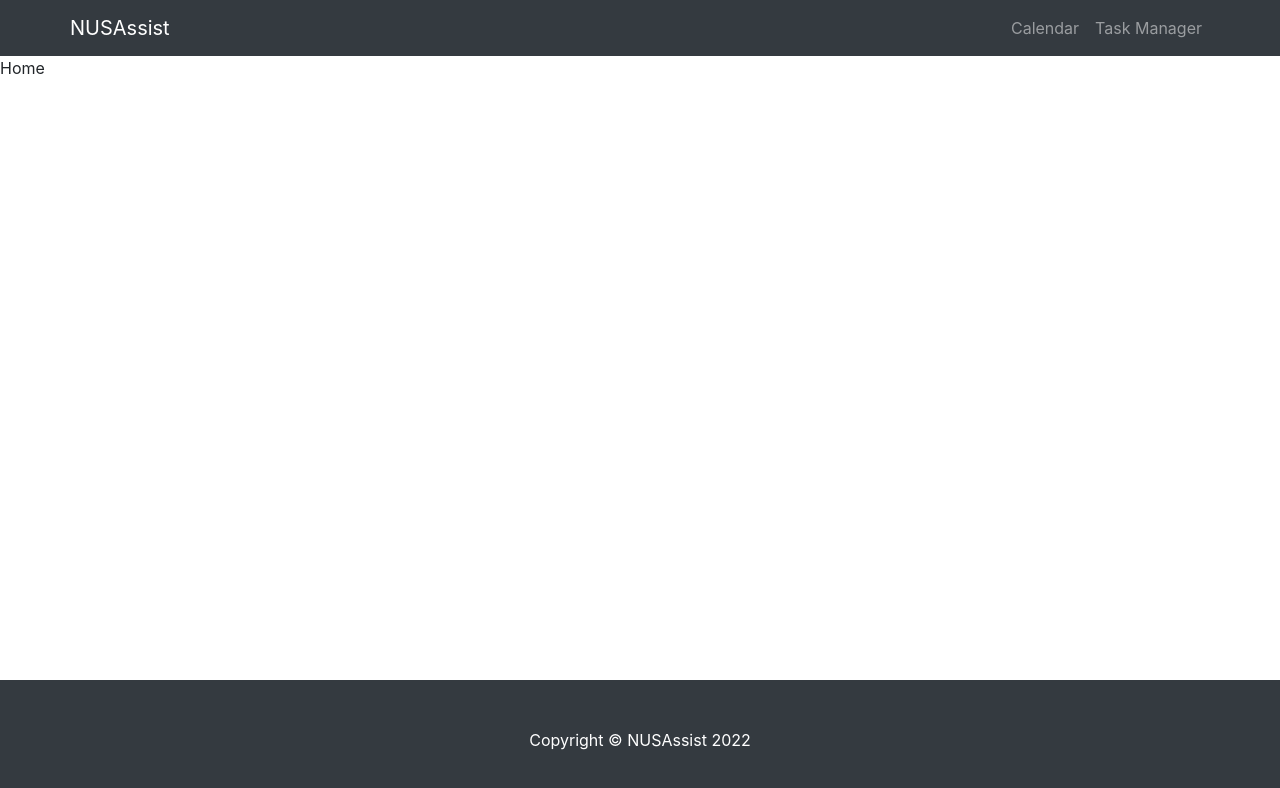
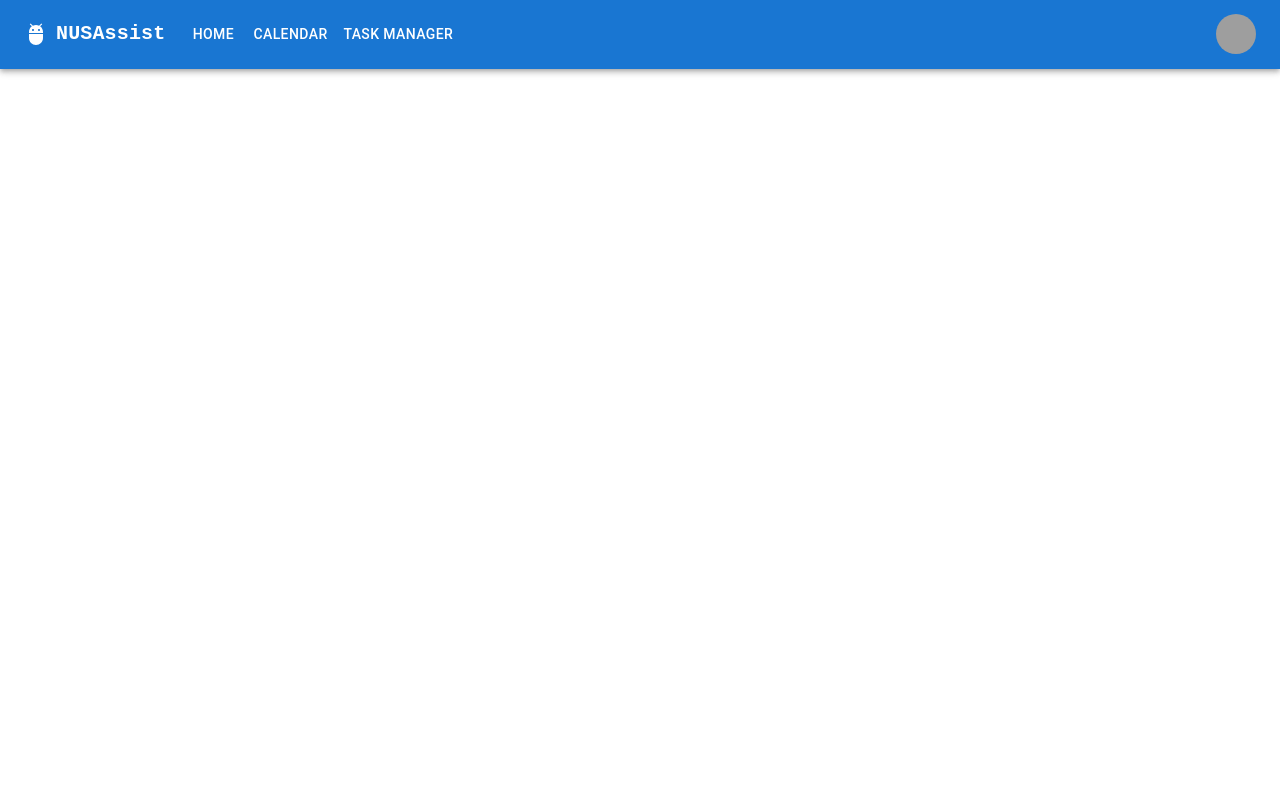
Before and after one commit to paullee18/NUSAssist, a React (Create React App) app: page / in a window 1280 px wide. Shown: the top 788 px of the page. Built offline with nearby package versions, Linux system fonts and the light colour scheme; grey boxes are pictures that could not be loaded.

Commit message:
Used Material UI to route pages and style NavBar

```diff
--- a/package.json
+++ b/package.json
@@ -4,9 +4,14 @@
   "version": "0.1.0",
   "private": true,
   "dependencies": {
+    "@emotion/react": "^11.9.0",
+    "@emotion/styled": "^11.8.1",
+    "@mui/icons-material": "^5.8.0",
+    "@mui/material": "^5.8.1",
     "@testing-library/jest-dom": "^5.16.4",
     "@testing-library/react": "^13.2.0",
     "@testing-library/user-event": "^13.5.0",
+    "firebase": "^9.8.1",
     "react": "^18.1.0",
     "react-dom": "^18.1.0",
     "react-router-dom": "^6.3.0",
--- a/src/App.js
+++ b/src/App.js
@@ -1,28 +1,10 @@
 import './App.css';
-import ReactDOM from "react-dom";
-import { BrowserRouter as Router, Route, Routes } from "react-router-dom"
-import Navigation from "./components/Navigation"
-import Calendar from "./components/Calendar"
-import Footer  from "./components/Footer"
-import TaskManager from "./components/TaskManager"
-import Home from "./components/Home"
-
 
 function App() {
   return (
-    <div>
-      <Router>
-        <Navigation />
-        <Routes>
-          <Route path="/" element={<Home />} />
-          <Route path="/calendar" element={<Calendar />} />
-          <Route path="/task-manager" element={<TaskManager />} />
-        </Routes>
-        <Footer />
-      </Router>
 
-
-    </div>
+      <div>
+      </div>
   );
 }
 
--- a/src/components/Navigation.js
+++ /dev/null
@@ -1,31 +0,0 @@
-import { NavLink } from "react-router-dom";
-
-function Navigation() {
-    return (
-        <div className="navigation">
-            <nav className="navbar navbar-expand navbar-dark bg-dark">
-                <div className="container">
-                    <NavLink className="navbar-brand" to="/">
-                        NUSAssist
-                    </NavLink>
-                    <div>
-                        <ul className="navbar-nav ml-auto">
-                            <li className="nav-item">
-                                <NavLink className="nav-link" to="/calendar">
-                                    Calendar
-                                </NavLink>
-                            </li>
-                            <li className="nav-item">
-                                <NavLink className="nav-link" to="/task-manager">
-                                    Task Manager
-                                </NavLink>
-                            </li>
-                        </ul>
-                    </div>
-                </div>
-            </nav>
-        </div>
-    );
-}
-
-export default Navigation;
--- /dev/null
+++ b/src/components/ResponsiveAppBar.js
@@ -0,0 +1,167 @@
+import * as React from 'react';
+import AppBar from '@mui/material/AppBar';
+import Box from '@mui/material/Box';
+import Toolbar from '@mui/material/Toolbar';
+import IconButton from '@mui/material/IconButton';
+import Typography from '@mui/material/Typography';
+import Menu from '@mui/material/Menu';
+import MenuIcon from '@mui/icons-material/Menu';
+import Container from '@mui/material/Container';
+import Avatar from '@mui/material/Avatar';
+import Button from '@mui/material/Button';
+import Tooltip from '@mui/material/Tooltip';
+import MenuItem from '@mui/material/MenuItem';
+import AdbIcon from '@mui/icons-material/Adb';
+import { NavLink } from "react-router-dom";
+
+const pages = ['Home', 'Calendar', 'Task Manager'];
+const settings = ['Profile', 'Logout'];
+
+const ResponsiveAppBar = () => {
+  const [anchorElNav, setAnchorElNav] = React.useState(null);
+  const [anchorElUser, setAnchorElUser] = React.useState(null);
+
+  const handleOpenNavMenu = (event) => {
+    setAnchorElNav(event.currentTarget);
+  };
+  const handleOpenUserMenu = (event) => {
+    setAnchorElUser(event.currentTarget);
+  };
+
+  const handleCloseNavMenu = () => {
+    setAnchorElNav(null);
+  };
+
+  const handleCloseUserMenu = () => {
+    setAnchorElUser(null);
+  };
+
+  return (
+    <AppBar position="static">
+      <Container maxWidth="xl">
+        <Toolbar disableGutters>
+          <AdbIcon sx={{ display: { xs: 'none', md: 'flex' }, mr: 1 }} />
+          <Typography
+            variant="h6"
+            noWrap
+            component="a"
+            href="/"
+            sx={{
+              mr: 2,
+              display: { xs: 'none', md: 'flex' },
+              fontFamily: 'monospace',
+              fontWeight: 700,
+              color: 'inherit',
+              textDecoration: 'none',
+            }}
+          >
+            NUSAssist
+          </Typography>
+
+          <Box sx={{ flexGrow: 1, display: { xs: 'flex', md: 'none' } }}>
+            <IconButton
+              size="large"
+              aria-label="account of current user"
+              aria-controls="menu-appbar"
+              aria-haspopup="true"
+              onClick={handleOpenNavMenu}
+              color="inherit"
+            >
+              <MenuIcon />
+            </IconButton>
+            <Menu
+              id="menu-appbar"
+              anchorEl={anchorElNav}
+              anchorOrigin={{
+                vertical: 'bottom',
+                horizontal: 'left',
+              }}
+              keepMounted
+              transformOrigin={{
+                vertical: 'top',
+                horizontal: 'left',
+              }}
+              open={Boolean(anchorElNav)}
+              onClose={handleCloseNavMenu}
+              sx={{
+                display: { xs: 'block', md: 'none' },
+              }}
+            >
+              {pages.map((page) => (
+                <MenuItem key={page} onClick={handleCloseNavMenu}>
+                  <Typography textAlign="center">
+                    {page}
+                   </Typography>
+                </MenuItem>
+              ))}
+            </Menu>
+          </Box>
+          <AdbIcon sx={{ display: { xs: 'flex', md: 'none' }, mr: 1 }} />
+          <Typography
+            variant="h5"
+            noWrap
+            component="a"
+            href=""
+            sx={{
+              mr: 2,
+              display: { xs: 'flex', md: 'none' },
+              flexGrow: 1,
+              fontFamily: 'monospace',
+              fontWeight: 700,
+              letterSpacing: '.3rem',
+              color: 'inherit',
+              textDecoration: 'none',
+            }}
+          >
+            LOGO
+          </Typography>
+          <Box sx={{ flexGrow: 1, display: { xs: 'none', md: 'flex' } }}>
+            {pages.map((page) => (
+              <NavLink to= {page === "Home" ? "/" : page === "Calendar" ? "/calendar" : "/task-manager"}>
+              <Button
+                key={page}
+                onClick={handleCloseNavMenu}
+                sx={{ my: 2, color: 'white', display: 'block' }}
+              >
+                {page}
+
+              </Button>
+              </NavLink>
+            ))}
+          </Box>
+
+          <Box sx={{ flexGrow: 0 }}>
+            <Tooltip title="Open settings">
+              <IconButton onClick={handleOpenUserMenu} sx={{ p: 0 }}>
+                <Avatar alt="Remy Sharp" src="/static/images/avatar/2.jpg" />
+              </IconButton>
+            </Tooltip>
+            <Menu
+              sx={{ mt: '45px' }}
+              id="menu-appbar"
+              anchorEl={anchorElUser}
+              anchorOrigin={{
+                vertical: 'top',
+                horizontal: 'right',
+              }}
+              keepMounted
+              transformOrigin={{
+                vertical: 'top',
+                horizontal: 'right',
+              }}
+              open={Boolean(anchorElUser)}
+              onClose={handleCloseUserMenu}
+            >
+              {settings.map((setting) => (
+                <MenuItem key={setting} onClick={handleCloseUserMenu}>
+                  <Typography textAlign="center">{setting}</Typography>
+                </MenuItem>
+              ))}
+            </Menu>
+          </Box>
+        </Toolbar>
+      </Container>
+    </AppBar>
+  );
+};
+export default ResponsiveAppBar;
--- a/src/index.js
+++ b/src/index.js
@@ -1,14 +1,31 @@
 import React from 'react';
 import ReactDOM from 'react-dom/client';
+import { BrowserRouter,
+         Routes,
+         Route, } from "react-router-dom";
 import './index.css';
 import App from './App';
 import reportWebVitals from './reportWebVitals';
+import CssBaseline from '@mui/material/CssBaseline';
+import Calendar from './components/Calendar'
+import TaskManager from './components/TaskManager'
+import ResponsiveAppBar from './components/ResponsiveAppBar';
 
 const root = ReactDOM.createRoot(document.getElementById('root'));
 root.render(
   <React.StrictMode>
-    <App />
+  <CssBaseline />
+  <BrowserRouter>
+  <ResponsiveAppBar />
+    <Routes>
+          <Route path="/" element={<App />} />
+          <Route path="calendar" element={<Calendar />} />
+          <Route path="task-manager" element={<TaskManager />} />
+    </Routes>
+  </BrowserRouter>
   </React.StrictMode>
+
+
 );
 
 // If you want to start measuring performance in your app, pass a function
```
Also changed, not shown: src/config/firebaseConfig.js (added, +9 -0 lines), 1 other file (tests, documents, lock files or other folders).
